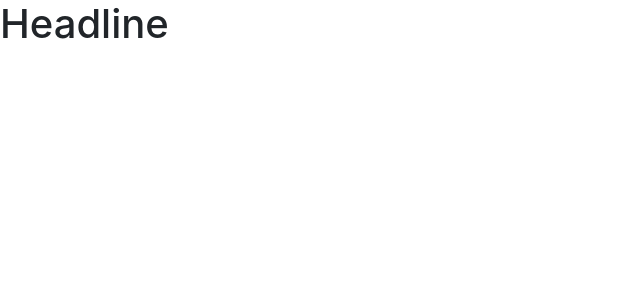
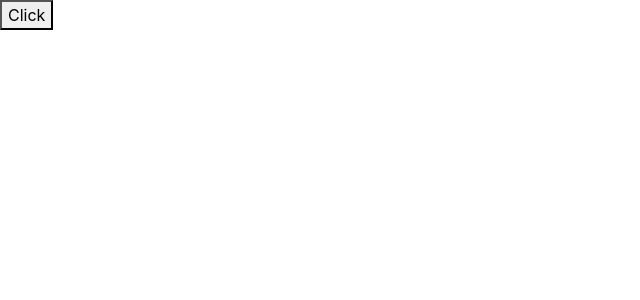
Before and after one commit to XiaoxiaYao/Xyvz-React-Component, a React (Create React App) app: page / in a window 1280 px wide. Shown: the top 300 px of the page, without its empty margins (0-640 px from the left). Built offline with nearby package versions, Linux system fonts and the light colour scheme.

Commit message:
Basic structure of the Button component.

```diff
--- a/package.json
+++ b/package.json
@@ -6,10 +6,12 @@
     "@testing-library/jest-dom": "^5.11.4",
     "@testing-library/react": "^11.1.0",
     "@testing-library/user-event": "^12.1.10",
+    "@types/classnames": "^2.2.11",
     "@types/jest": "^26.0.15",
     "@types/node": "^12.0.0",
     "@types/react": "^16.9.53",
     "@types/react-dom": "^16.9.8",
+    "classnames": "^2.2.6",
     "husky": "^4.3.6",
     "lint-staged": "^10.5.3",
     "node-sass": "4.14.1",
--- a/src/App.tsx
+++ b/src/App.tsx
@@ -1,9 +1,10 @@
 import React from 'react';
+import Button from './components/Button/button';
 
 function App() {
   return (
     <div className="App">
-      <h1>Headline</h1>
+      <Button>Click</Button>
     </div>
   );
 }
--- /dev/null
+++ b/src/components/Button/button.tsx
@@ -0,0 +1,54 @@
+import React from 'react';
+import classNames from 'classnames';
+
+export enum ButtonSize {
+  Large = 'lg',
+  Small = 'sm',
+}
+
+export enum ButtonType {
+  Primary = 'primary',
+  Default = 'default',
+  Danger = 'danger',
+  Link = 'link',
+}
+
+interface BaseButtonProps {
+  className?: string;
+  disabled?: boolean;
+  size?: ButtonSize;
+  btnType?: ButtonType;
+  children: React.ReactNode;
+  href?: string;
+}
+
+const Button: React.FC<BaseButtonProps> = (props) => {
+  const { btnType, disabled, size, children, href } = props;
+
+  const classes = classNames('btn', {
+    [`btn-${btnType}`]: btnType,
+    [`btn-${size}`]: size,
+    disabled: btnType === ButtonType.Link && disabled,
+  });
+
+  if (btnType === ButtonType.Link && href) {
+    return (
+      <a className={classes} href={href}>
+        {children}
+      </a>
+    );
+  } else {
+    return (
+      <button className={classes} disabled={disabled}>
+        {children}
+      </button>
+    );
+  }
+};
+
+Button.defaultProps = {
+  disabled: false,
+  btnType: ButtonType.Default,
+};
+
+export default Button;
```
Also changed, not shown: 1 other file (tests, documents, lock files or other folders).
